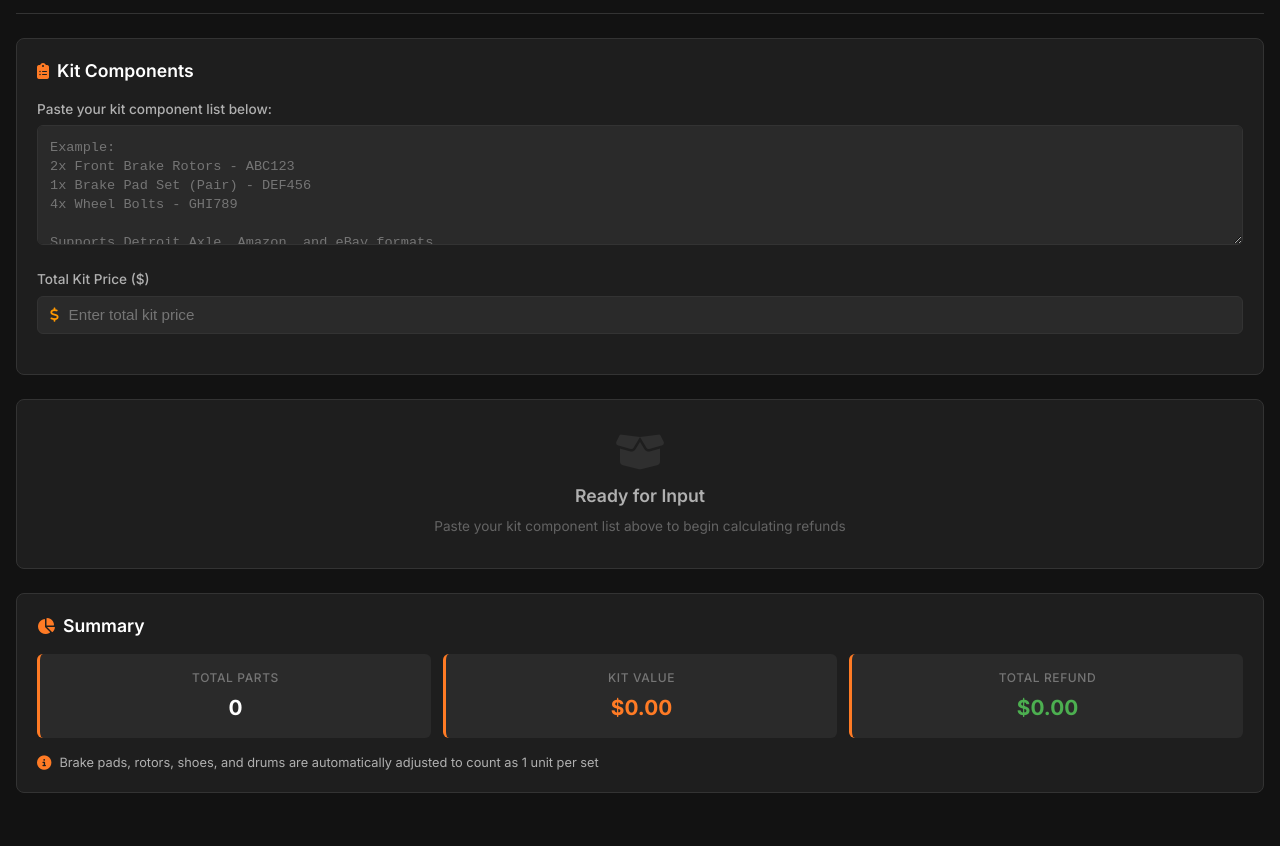
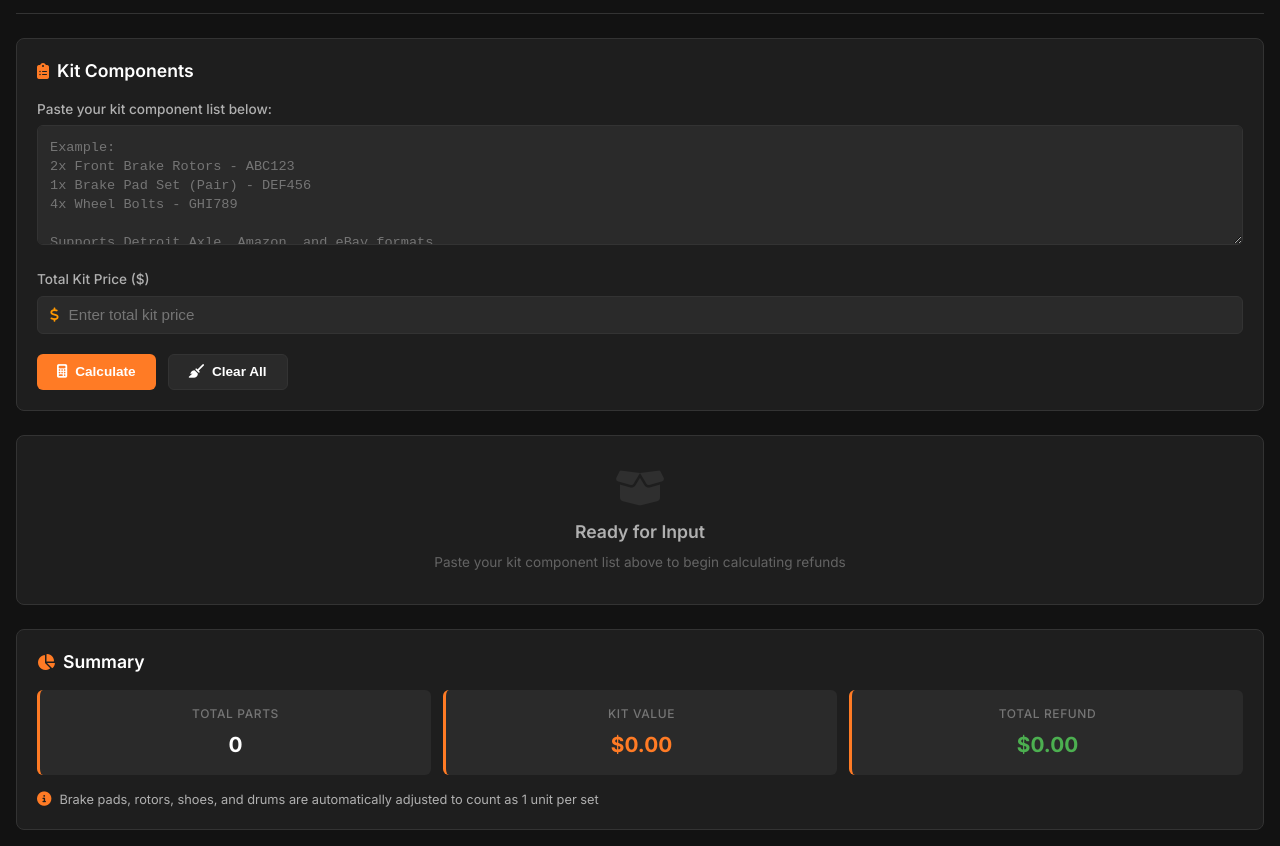
Before and after one commit to Detroitaxle/detroit-axle-kit-calculator, a plain HTML site: page index.html in a window 1280 px wide. Shown: the part 89-935 px from the top of the page. Before the commit the page ends 898 px from the top, so only its background shows below. Drawn offline with Linux system fonts and the light colour scheme.

Commit message:
Update index.html

```diff
--- a/index.html
+++ b/index.html
@@ -157,6 +157,46 @@
       outline: none;
     }
 
+    .button-group {
+      display: flex;
+      gap: 0.75rem;
+      margin-top: 1rem;
+    }
+
+    .btn {
+      padding: 0.6rem 1.25rem;
+      border: none;
+      border-radius: 6px;
+      font-size: 0.85rem;
+      font-weight: 600;
+      cursor: pointer;
+      transition: all 0.2s ease;
+      display: flex;
+      align-items: center;
+      gap: 0.5rem;
+    }
+
+    .btn-primary {
+      background: var(--primary);
+      color: white;
+    }
+
+    .btn-primary:hover {
+      background: var(--primary-dark);
+      transform: translateY(-1px);
+    }
+
+    .btn-secondary {
+      background: var(--surface-light);
+      color: var(--text-primary);
+      border: 1px solid var(--border);
+    }
+
+    .btn-secondary:hover {
+      background: var(--surface-hover);
+      transform: translateY(-1px);
+    }
+
     .parts-section {
       background: var(--surface);
       border-radius: 8px;
@@ -235,7 +275,7 @@
     .part-number {
       font-family: 'Courier New', monospace;
       font-size: 0.8rem;
-      color: var(--primary-light); /* Brighter color */
+      color: var(--primary-light);
       background: rgba(255, 123, 37, 0.1);
       padding: 0.2rem 0.4rem;
       border-radius: 3px;
@@ -254,7 +294,6 @@
       width: 65px;
       text-align: center;
       transition: all 0.2s ease;
-      /* Remove arrows from number inputs */
       -moz-appearance: textfield;
     }
 
@@ -459,7 +498,6 @@
       animation: fadeIn 0.3s ease-out;
     }
 
-    /* Scrollbar styling */
     .parts-section::-webkit-scrollbar {
       width: 6px;
     }
@@ -518,6 +556,17 @@
           >
         </div>
       </div>
+
+      <div class="button-group">
+        <button class="btn btn-primary" onclick="calculator.processInput()">
+          <i class="fas fa-calculator"></i>
+          Calculate
+        </button>
+        <button class="btn btn-secondary" onclick="calculator.clearForm()">
+          <i class="fas fa-broom"></i>
+          Clear All
+        </button>
+      </div>
     </div>
 
     <div class="parts-section" id="partsContainer">
@@ -559,7 +608,6 @@
   </div>
 
   <script>
-    // JavaScript remains exactly the same as previous version
     class KitCalculator {
       constructor() {
         this.parts = [];
@@ -688,6 +736,24 @@
         }
 
         this.updateSummary();
+      }
+
+      clearForm() {
+        // Clear textarea
+        document.getElementById("kitInput").value = "";
+
+        // Clear price input
+        document.getElementById("kitPrice").value = "";
+
+        // Clear parts data
+        this.parts = [];
+
+        // Reset to empty state
+        this.renderEmptyState();
+        this.updateSummary();
+
+        // Show notification
+        this.showNotification("Form cleared successfully!", "success");
       }
 
       renderEmptyState() {
```
